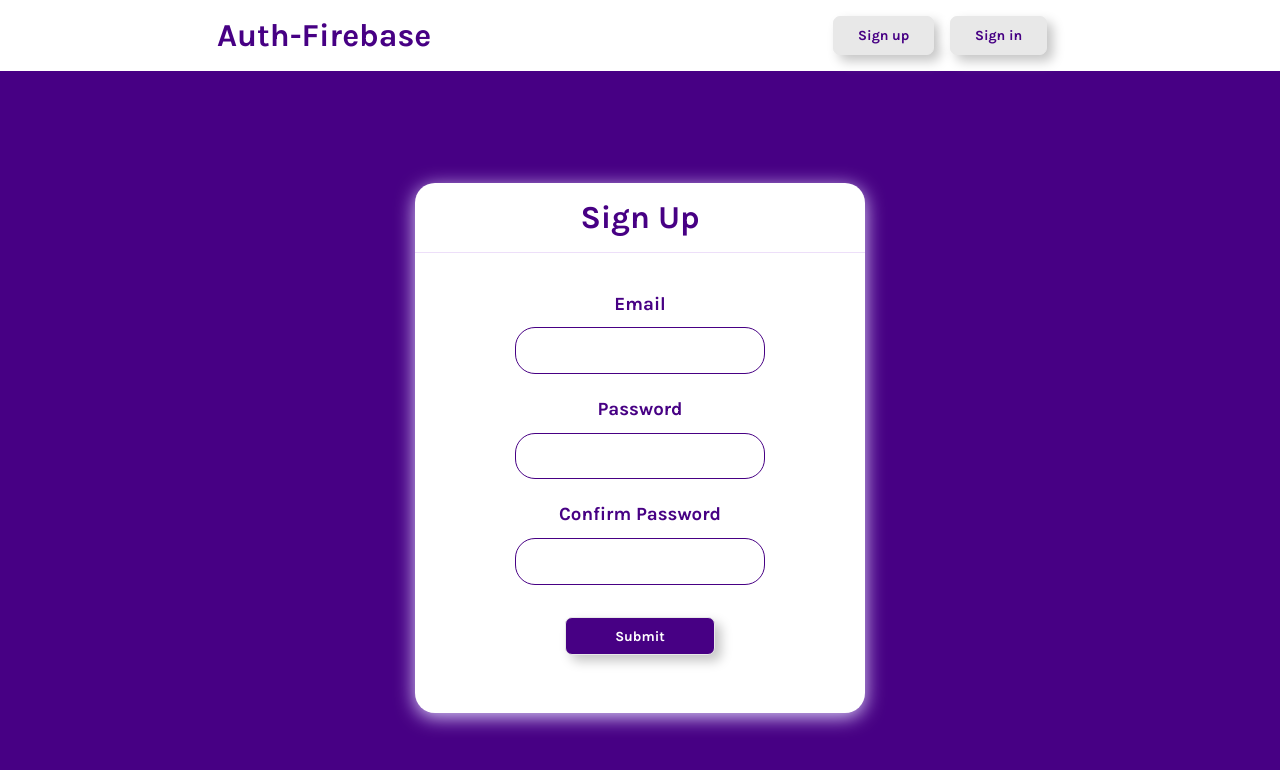
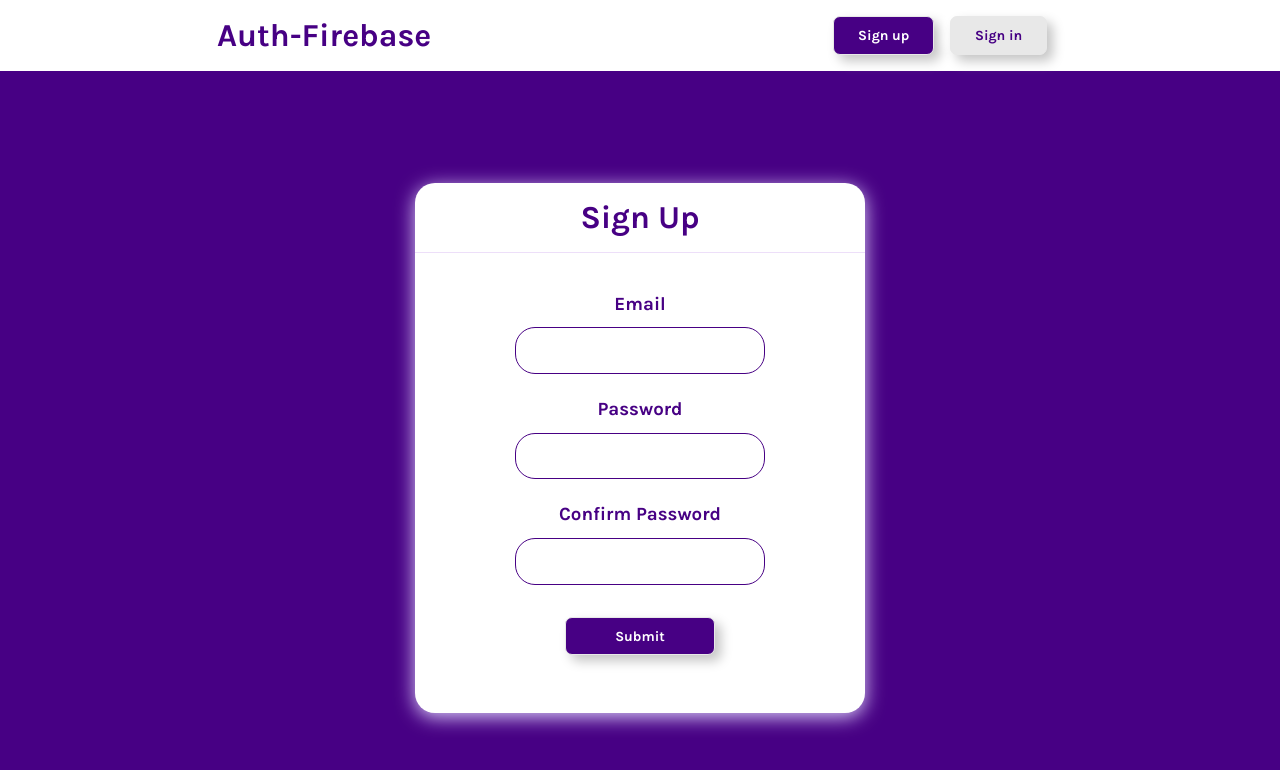
Before and after one commit to edmarsht/auth_firebase, a React (Create React App) app: page /signup in a window 1280 px wide. Shown: the top 770 px of the page. Built offline with nearby package versions, Linux system fonts and the light colour scheme; no server answers.

Commit message:
active link

```diff
--- a/src/components/navbar/Navbar.css
+++ b/src/components/navbar/Navbar.css
@@ -16,6 +16,7 @@
     background: #470084;
     color: white;
 }
+
 
 button {
   padding: 0.7em 1.7em;
@@ -37,3 +38,8 @@ button:hover {
 button:active {
     transform: scale(1.1);
 }
+
+.active button {
+  background: #470084;
+  color: white;
+}
--- a/src/components/navbar/Navbar.js
+++ b/src/components/navbar/Navbar.js
@@ -1,6 +1,6 @@
 import React, { useContext } from "react";
 import "./Navbar.css";
-import { Link } from "react-router-dom";
+import { NavLink } from "react-router-dom";
 import { signOut } from "firebase/auth";
 import { useNavigate } from "react-router-dom";
 import { auth } from "../../firebase-config";
@@ -22,26 +22,26 @@ function Navbar() {
   };
   return (
     <div className="navbar">
-      <Link to="/">
+      <NavLink to="/">
         <h1>Auth-Firebase</h1>
-      </Link>
+      </NavLink>
 
       {!currentUser ? (
         <div className="navbar__button">
-          <Link to="/signup">
+          <NavLink to="/signup"     className={({ isActive }) => (isActive ? 'active' : '')}>
             <button>Sign up</button>
-          </Link>
-          <Link to="/signin">
+          </NavLink>
+          <NavLink to="/signin">
             <button>Sign in</button>
-          </Link>
+          </NavLink>
         </div>
       ) : (
       <div className="navbar__button">
-        <Link to="/logout">
+        <NavLink to="/logout">
           <button onClick={logout} className="color__logout">
             Log out
           </button>
-        </Link>
+        </NavLink>
       </div>
       )}
     </div>
--- a/src/context/userContext.js
+++ b/src/context/userContext.js
@@ -33,10 +33,8 @@ export function UserContextProvider(props) {
     }, [])
 
 
-const [test, setTest] = useState("ok")
-
 return (
-    <UserContext.Provider value={{test, signUp, signIn, currentUser}}>
+    <UserContext.Provider value={{ signUp, signIn, currentUser}}>
         {!loadingData && props.children}
     </UserContext.Provider>
 
--- a/src/pages/private/Private.js
+++ b/src/pages/private/Private.js
@@ -3,7 +3,7 @@ import {UserContext} from "../../context/userContext";
 // Outlet --> montre des routes imbriqués avec React router V6
 // useLocation --> Permet d'avoir des infos sur la location
 // Navigate --> premet de naviguer
-import {Outlet, useLocation, Navigate} from "react-router-dom"
+import {Outlet, Navigate} from "react-router-dom"
 
 function Private() {
 
--- a/src/pages/signup/Signup.js
+++ b/src/pages/signup/Signup.js
@@ -4,7 +4,7 @@ import { useNavigate } from "react-router-dom";
 import "./Signup.css";
 
 function Signup() {
-  // test est la valeur que j'ai fait passer, j'utilise ensuite le hook useContext pour récupérer le context UserContext
+  // signUp est la fonction que j'ai fait passer
   const { signUp } = useContext(UserContext);
 
   const [validation, setValidation] = useState("");
```
